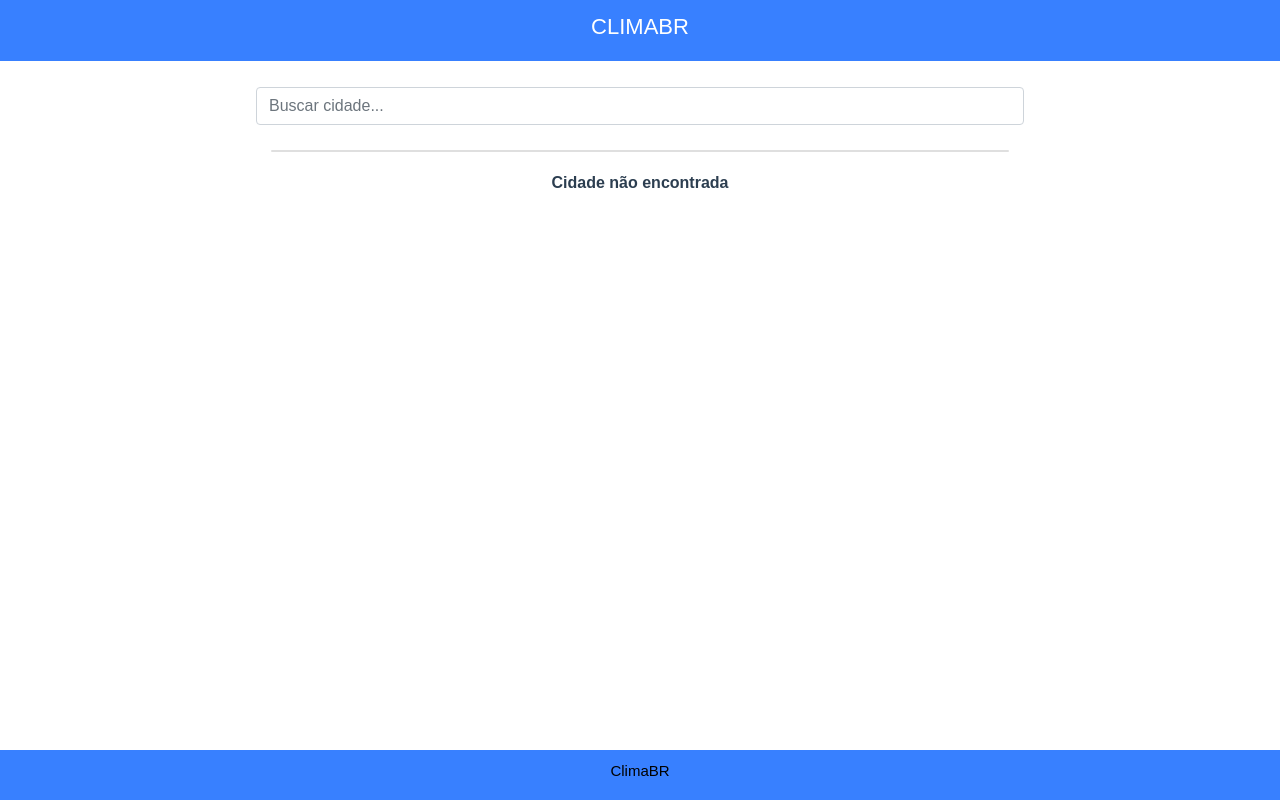
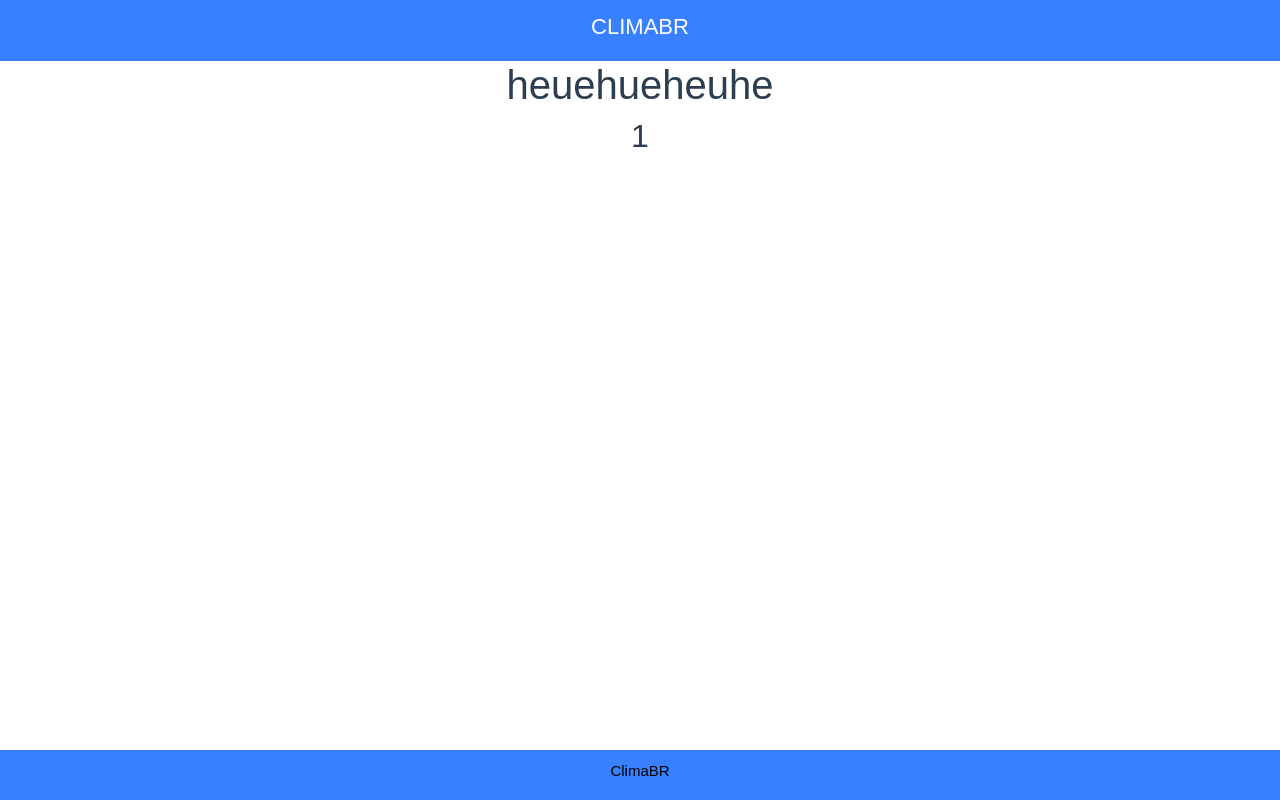
Before and after one commit to vhal9/ClimaBR, a Vue app in the folder app/: page /city/1 in a window 1280 px wide. Built offline with nearby package versions, Linux system fonts and the light colour scheme.

Commit message:
ajuste do route, criacao da pagina city (esboco)

```diff
--- a/app/src/router/index.js
+++ b/app/src/router/index.js
@@ -1,7 +1,7 @@
 import Vue from 'vue';
 import Router from 'vue-router';
-
 import Home from '../views/Home'
+import City from '../views/City'
 
 
 Vue.use(Router);
@@ -11,9 +11,18 @@ const routes = [
         name: Home,
         path: '/',
         component: Home,
-    }
+    },
+    {
+        name: City,
+        path: '/city/:id',
+        component: City,
+    },
 ]
 
-const router = new Router ({routes})
+const router = new Router({
+    mode: 'history',
+    base: process.env.BASE_URL,
+    routes
+  })
 
-export default router;
+  export default router
--- /dev/null
+++ b/app/src/views/City.vue
@@ -0,0 +1,35 @@
+<template>
+    <div>
+
+    <h1>heuehueheuhe</h1>
+    <h2>{{id}}</h2>
+
+    </div>
+
+</template>
+
+<script>
+
+    export default {
+        name: "Home",
+        data: () => ({
+
+            id: '',
+
+        }),
+
+        mounted(){
+
+            var url_string = window.location.href;
+            var url = new URL(url_string);
+            var pathname = url.pathname;
+            console.log(pathname.split('/'));
+            this.id = pathname.split('/')[2];
+        },
+
+    }
+</script>
+
+<style scoped>
+
+</style>
--- a/app/src/views/Home.vue
+++ b/app/src/views/Home.vue
@@ -3,9 +3,9 @@
     <div class="Home">
 
         <b-container class='formulario' >
-            <b-row>
-                <b-form-input prepend="%" placeholder="Buscar cidade..." trim ></b-form-input>
-            </b-row>
+            <b-form-input prepend="%" placeholder="Buscar cidade..." trim >
+
+            </b-form-input>
 
         </b-container>
 
@@ -28,10 +28,7 @@ export default {
     name: "Home",
     data() {
       return {
-            items:[
-                // {cidade: "Volta Redonda", estado: "RJ"},
-                // {cidade: "Volta Grande", estado: "MG"}
-            ]
+            items:[]
       }
     },
 }
```
Also changed, not shown: app/src/services/weather.service.js (added).
